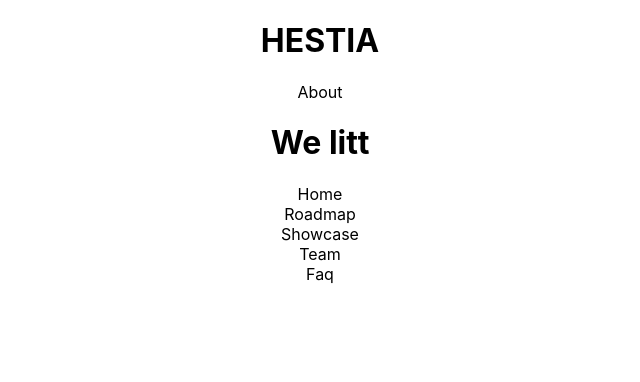
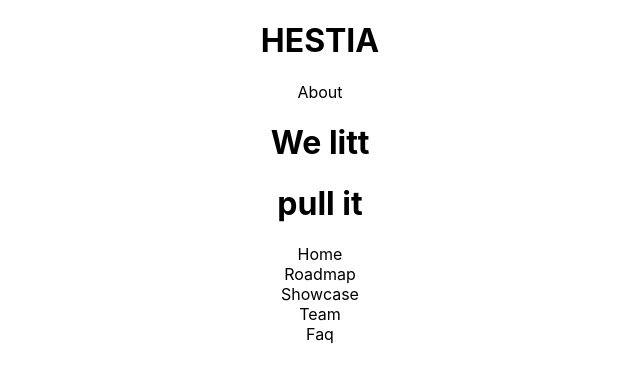
Before and after one commit to Olayinka19/project-hestia, a React (Create React App) app: page / in a window 1280 px wide. Shown: the top 382 px of the page, without its empty margins (320-960 px from the left). Built offline with nearby package versions, Linux system fonts and the light colour scheme.

Commit message:
secondOne

```diff
--- a/src/components/About.js
+++ b/src/components/About.js
@@ -5,6 +5,7 @@ const About = () => {
     <div>
       About
       <h1>We litt</h1>
+      <h1>pull it</h1>
     </div>
 
   )
```
